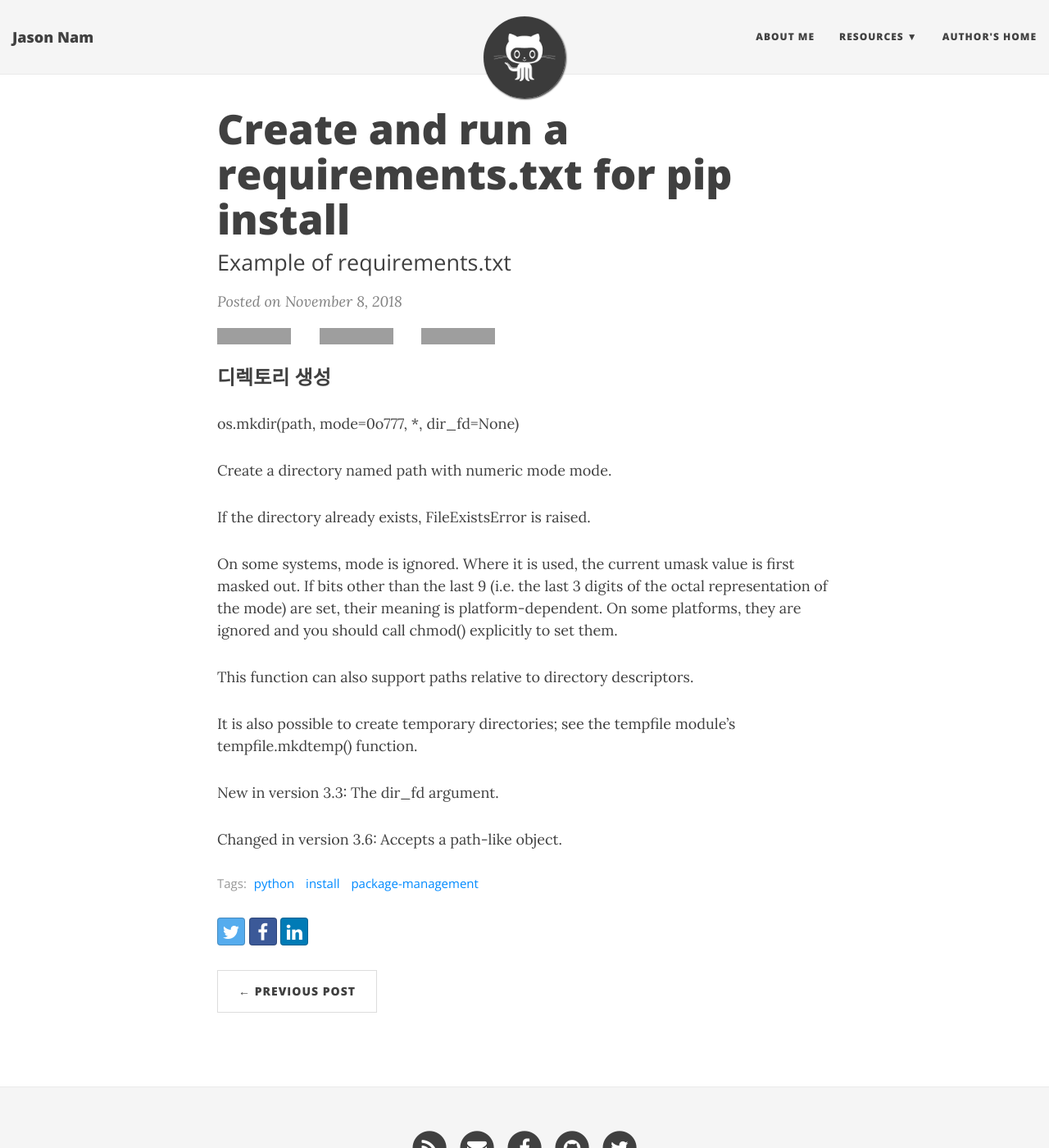
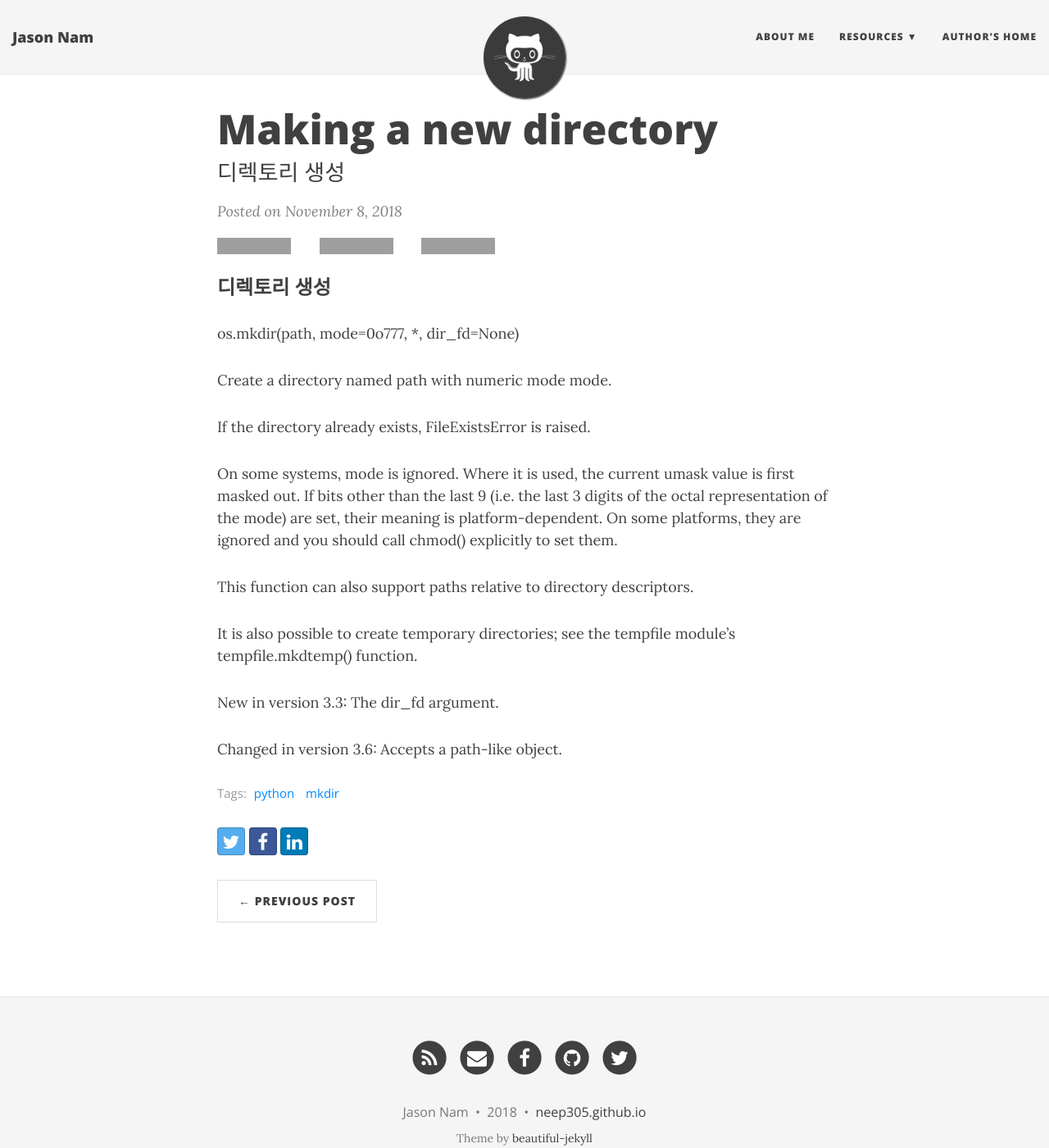
Before and after one commit to neep305/neep305.github.io, a Jekyll site: the page built from _posts/2018-11-08-python-os-module.md, in a window 1280 px wide and 1400 px high. Shown: the whole window at 82% size. Built offline with Jekyll 4.4.1, drawn with Linux system fonts in a browser that asks for light colours; nearby versions of some CDN libraries; grey boxes are pictures that could not be loaded.

Commit message:
Update 2018-11-08-python-os-module.md

```diff
--- a/_posts/2018-11-08-python-os-module.md
+++ b/_posts/2018-11-08-python-os-module.md
@@ -1,10 +1,10 @@
 ---
 layout: post
-title: Create and run a requirements.txt for pip install
-subtitle: Example of requirements.txt
+title: Making a new directory
+subtitle: 디렉토리 생성
 gh-repo: neep305/neep305.github.io
 gh-badge: [star, fork, follow]
-tags: [python,install,package-management]
+tags: [python,mkdir]
 ---
 
 ### 디렉토리 생성
```
